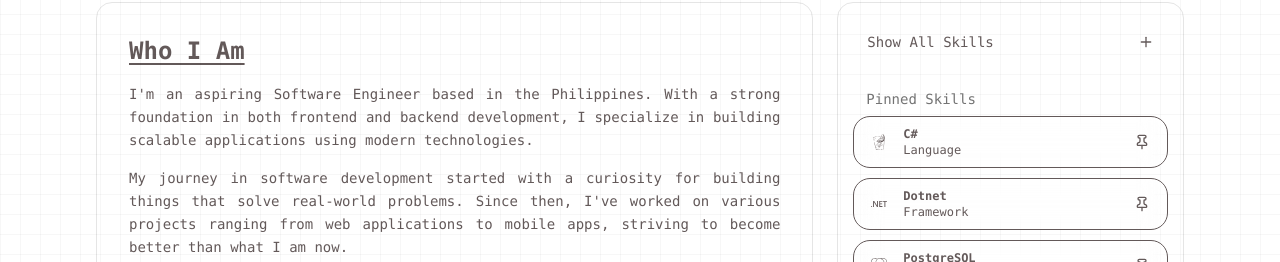
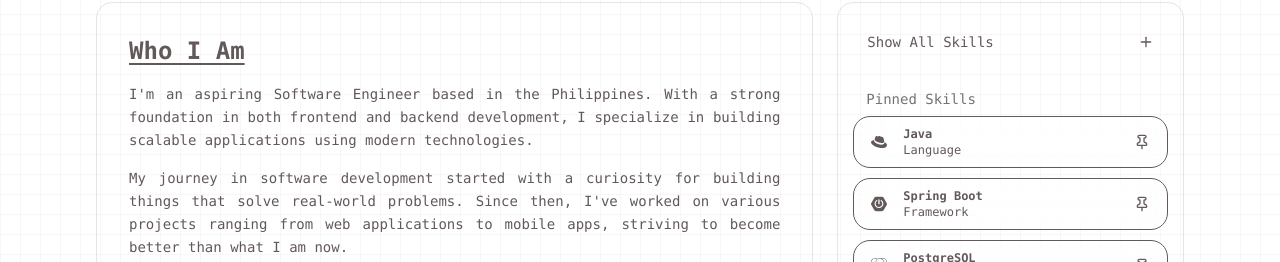
Before and after one commit to JasperRosales/portfolio-x, a React (Vite) app: page /about in a window 1280 px wide. Shown: the part 146-408 px from the top of the page. Built offline with nearby package versions, Linux system fonts and the light colour scheme.

Commit message:
added some changes

```diff
--- a/src/data/projects.tsx
+++ b/src/data/projects.tsx
@@ -29,6 +29,24 @@ export const projects: Project[] = [
     ],
   },
   {
+    title: "SmartWardrobe",
+    description:
+      "A virtual fitting web application for exploring outfit combinations.",
+    fullDescription:
+      "Developed SmartWardrobe, a web-based virtual fitting application that allows users to visualize and experiment with different clothing combinations in a digital environment. The system focuses on simplifying outfit selection by providing an interactive interface where users can mix and match clothing items without the need for physical try-ons. Designed with a clean and responsive UI, the application enhances user experience by making outfit exploration more accessible and efficient.",
+    category: "Fashion Technology",
+    type: "application",
+    techStack: ["React", "JavaScript", "Vite"],
+    githubUrl: "not available",
+    liveUrl: "https://smart-wardrobe-asper.vercel.app/",
+    features: [
+      "Virtual try-on interface for outfit visualization",
+      "Mix-and-match clothing combinations",
+      "Interactive and user-friendly UI",
+      "Responsive design for multiple devices",
+    ],
+  },
+  {
     title: "Go Blockchain Practice",
     description: "Practice journey for learning blockchain concepts in Go.",
     fullDescription:
@@ -46,7 +64,8 @@ export const projects: Project[] = [
   },
   {
     title: "Nginx Practice",
-    description: "Hands-on practice with Nginx server configuration and deployment.",
+    description:
+      "Hands-on practice with Nginx server configuration and deployment.",
     fullDescription:
       "A practical learning project focused on understanding Nginx web server configuration, reverse proxy setup, load balancing, and server optimization techniques.",
     category: "Learning / Infrastructure",
@@ -62,12 +81,18 @@ export const projects: Project[] = [
   },
   {
     title: "Kafka Practice",
-    description: "Exploring Apache Kafka for distributed streaming and messaging.",
+    description:
+      "Exploring Apache Kafka for distributed streaming and messaging.",
     fullDescription:
       "A hands-on learning project to understand Apache Kafka's distributed streaming platform, message queuing, and event-driven architecture patterns.",
     category: "Learning / Messaging",
     type: "education",
-    techStack: ["Apache Kafka", "Docker", "Event Streaming", "Distributed Systems"],
+    techStack: [
+      "Apache Kafka",
+      "Docker",
+      "Event Streaming",
+      "Distributed Systems",
+    ],
     githubUrl: "https://github.com/JasperRosales/kafka-practice",
     features: [
       "Kafka producer and consumer setup",
@@ -78,7 +103,8 @@ export const projects: Project[] = [
   },
   {
     title: "Flutter Notes",
-    description: "Learning notes and practice projects for Flutter development.",
+    description:
+      "Learning notes and practice projects for Flutter development.",
     fullDescription:
       "A collection of notes, code samples, and practice projects documenting the learning journey with Flutter for cross-platform mobile development.",
     category: "Learning / Mobile Development",
--- a/src/data/skills.tsx
+++ b/src/data/skills.tsx
@@ -22,6 +22,8 @@ import {
   SiDotnet,
   SiServerfault,
   SiRedis,
+  SiSpringboot,
+  SiRedhat,
 } from "react-icons/si";
 
 interface Skill {
@@ -33,14 +35,13 @@ interface Skill {
 export const allSkills: Skill[] = [
   { name: "Javascript", icon: <SiJavascript />, info: "Language" },
   { name: "Dart", icon: <SiDart />, info: "Language" },
-  { name: "C#", icon: <SiGin />, info: "Language" },
+  { name: "Java", icon: <SiRedhat />, info: "Language" },
 
   { name: "React", icon: <SiReact />, info: "Framework" },
-  { name: "Dotnet", icon: <SiDotnet />, info: "Framework" },
   { name: "Flutter", icon: <SiFlutter />, info: "Framework" },
+  { name: "Spring Boot", icon: <SiSpringboot />, info: "Framework" },
 
   { name: "RESTful", icon: <SiJson />, info: "API" },
-  { name: "GRPC", icon: <SiGoogle />, info: "API" },
   { name: "Kafka", icon: <SiApachekafka />, info: "Message Broker" },
 
   { name: "Monolithic", icon: <SiServerfault />, info: "Architecture" },
@@ -61,8 +62,8 @@ export const allSkills: Skill[] = [
 ];
 
 export const pins: Skill[] = [
-  { name: "C#", icon: <SiGin />, info: "Language" },
-  { name: "Dotnet", icon: <SiDotnet />, info: "Framework" },
+  { name: "Java", icon: <SiRedhat />, info: "Language" },
+  { name: "Spring Boot", icon: <SiSpringboot />, info: "Framework" },
   { name: "PostgreSQL", icon: <SiPostgresql />, info: "Database" },
   { name: "Docker", icon: <SiDocker />, info: "Containerization" },
   { name: "Bash", icon: <SiGnubash />, info: "Shell" },
```
Also changed, not shown: 1 other file (tests, documents, lock files or other folders).
